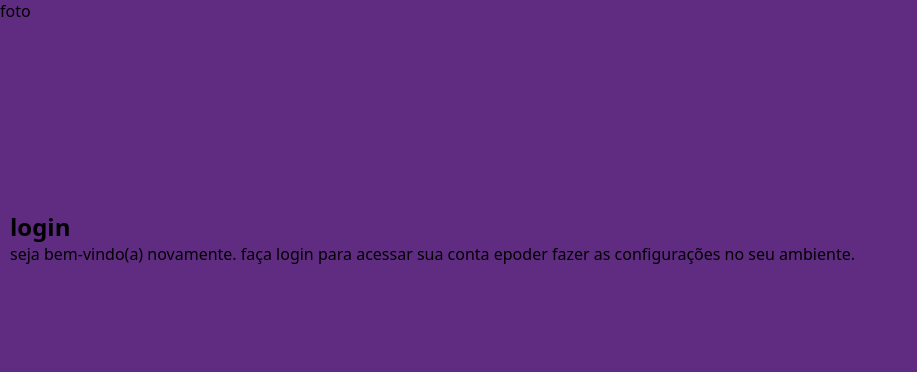
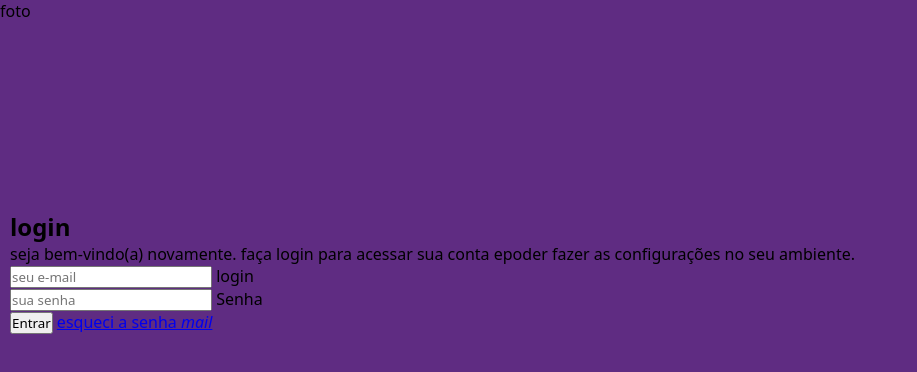
Before and after one commit to juarez6210/projeto-login, a plain HTML site: page index.html in a window 1280 px wide. Shown: the whole page, without its empty margins (0-917 px from the left). Drawn offline with Linux system fonts and the light colour scheme.

Commit message:
mais um pronto

```diff
--- a/estilos/media-query.css
+++ b/estilos/media-query.css
@@ -25,13 +25,13 @@
             width: 992px;
         }
         sectionlogin > divimagem {
-            float: left;
+            float: right;
             width: 50%;
             height: 100%;
         }
 
         sectionlogin > divformulario {
-            float: right;
+            float: left;
             width: 50%;
         }
 
--- a/index.html
+++ b/index.html
@@ -17,7 +17,19 @@
             <div id="formulario">
                 <h1>login</h1>
                 <p>seja bem-vindo(a) novamente. faça login para acessar sua conta epoder fazer as configurações no seu ambiente.</p>
-               <form action="login.php" method="post">
+               <form action="login.php" method="post" autocomplete="on">
+                <div class="campo">
+
+                    <input type="email" nome="login" id="ilogin" placeholder="seu e-mail" autocomplete="email" required maxlength="30">
+                    <label for="ilogin">login</label>
+                </div>
+                <div class="campo">
+
+                    <input type="password" nome="senha" id="isenha" placeholder="sua senha" autocomplete="current-password" required minlength="8" maxlength="20">
+                    <label for="isenha">Senha</label>
+                </div>
+                <input type="submit" value="Entrar">
+               <a href="esqueci.html">esqueci a senha <i class="material-icons">mail</i> </a>
 
                </form>
 
```
